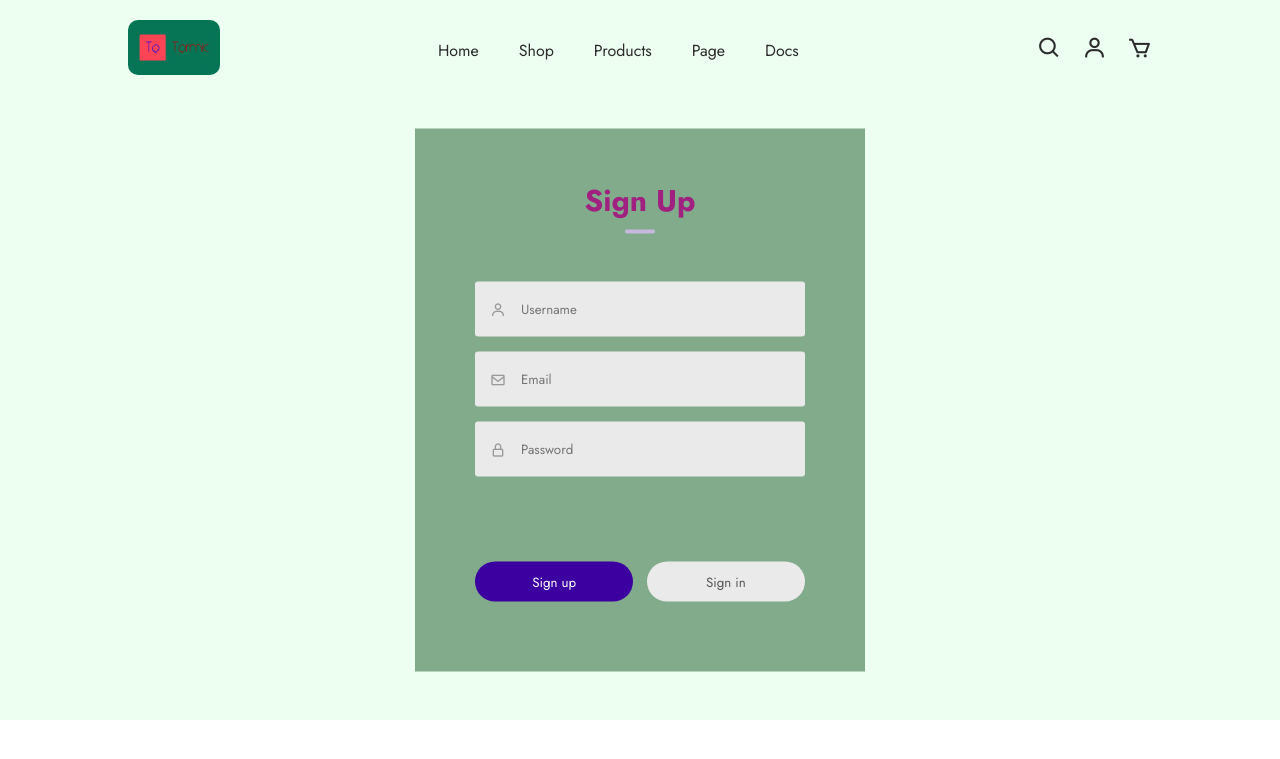
After one commit to Harijohnson/Ecom_Demo, a Django app: page /login/ in a window 1280 px wide. The commit adds this page. Shown: the top 759 px of the page. Run offline with Django 4.2, Linux system fonts and the light colour scheme; some web fonts are replaced.

Commit message:
login page is designed and checked

```diff
--- a/ecom_demo/store/static/css/product_info.css
+++ b/ecom_demo/store/static/css/product_info.css
@@ -169,7 +169,7 @@
 }
 
 
-form button {
+form .buy {
     background: #553ff0;
     color:#fff;
     font-size: 17px;
--- a/ecom_demo/store/static/css/store.css
+++ b/ecom_demo/store/static/css/store.css
@@ -278,3 +278,110 @@
     color:#111;
     text-transform: capitalize;
 }
+
+
+
+
+
+
+/* login styles */
+
+
+.container-login{
+    width:100%;
+    height:90vh;
+    background-color:#edfff1;
+}
+
+.form-box{
+    width:90%;
+    max-width: 450px;
+    position: absolute;
+    top:50%;
+    left:50%;
+    transform: translate(-50%,-50%);
+    background: #81ab8b;
+    padding:50px 60px 70px;
+    text-align: center;
+}
+
+.form-box h1{
+    font-size: 30px;
+    margin-bottom: 60px;
+    color:#a02180;
+    position:relative;
+}
+
+.form-box h1::after{
+    content:'';
+    width:30px;
+    height:4px;
+    border-radius:3px;
+    background:#c7b9dd;
+    position:absolute;
+    bottom: -12px;
+    left:50%;
+    transform: translate(-50%);
+}
+
+.input-field{
+    background:#eaeaea;
+    margin: 15px 0;
+    border-radius:3px;
+    display:flex;
+    align-items:center;
+    max-height: 65px;
+    transition: max-height 0.5s;
+    overflow: hidden;
+}
+
+input{
+    width:100%;
+    background:transparent;
+    border:0;
+    outline: 0;
+    padding:18px 15px;
+}
+.input-field i{
+    margin-left: 15px;
+    color:#999;
+}
+form p{
+    text-align:left;
+    padding:5px;
+    font-size: 17px;
+    display: none;
+
+}
+
+form p a{
+    text-decoration:none;
+    color:#3c00a0;
+
+}
+
+.btn-field-login{
+    width:100%;
+    display: flex;
+    justify-content: space-between;
+}
+.btn-field-login button{
+    flex-basis: 48%;
+    background: #3c00a0;
+    color:#fff;
+    height:40px;
+    border-radius:20px;
+    border:0;
+    outline:0;
+    cursor: pointer;
+    transition: background  1s;
+}
+
+.input-group{
+    height:280px;
+}
+
+.btn-field-login button.disable{
+    background: #eaeaea;
+    color:#555;
+}
--- a/ecom_demo/store/static/javascript/product_info.js
+++ b/ecom_demo/store/static/javascript/product_info.js
@@ -9,7 +9,7 @@ let btn = document.getElementsByClassName('btn');
 // console.log(productImg.src)
 btn[0].onclick = function (){
     // productImg.src ="{% static 'static/images/product1.png' %}";  this is not working in js
-    productImg.src ="../static/images/product1.png";  // this is working in js
+    productImg.src ="../static/images/products/product1.png";  // this is working in js
     for (bt of btn) {
         bt.classList.remove('active');
     }
@@ -17,7 +17,7 @@ btn[0].onclick = function (){
 
 }
 btn[1].onclick = function (){
-    productImg.src ="../static/images/product2.png";
+    productImg.src ="../static/images/products/product2.png";
     for (bt of btn) {
         bt.classList.remove('active');
     }
@@ -25,7 +25,7 @@ btn[1].onclick = function (){
 }
 
 btn[2].onclick = function (){
-    productImg.src ="../static/images/product3.png";
+    productImg.src ="../static/images/products/product3.png";
     for (bt of btn) {
         bt.classList.remove('active');
     }
--- a/ecom_demo/store/static/javascript/store.js
+++ b/ecom_demo/store/static/javascript/store.js
@@ -0,0 +1,23 @@
+let signupBtn= document.querySelector('#signupBtn');
+let signinBtn= document.querySelector('#signinBtn');
+let title= document.querySelector('#title');
+let nameField=document.querySelector('#nameField');
+let forgotPass=document.querySelector('.forgotPass');
+
+
+console.log(forgotPass);
+
+signinBtn.onclick = function() {
+    nameField.style.maxHeight='0';
+    title.innerHTML = 'Sign In';
+    signupBtn.classList.add('disable');
+    signinBtn.classList.remove('disable');
+    forgotPass.style.display = 'block';
+}
+signupBtn.onclick = function() {
+    nameField.style.maxHeight='60px';
+    title.innerHTML = 'Sign Up';
+    signinBtn.classList.add('disable');
+    signupBtn.classList.remove('disable');
+    forgotPass.style.display = 'none';
+}
--- a/ecom_demo/store/templates/store/base.html
+++ b/ecom_demo/store/templates/store/base.html
@@ -101,7 +104,7 @@
 
         <div class="nav-icon">
             <a href="#"><i class='bx bx-search'></i></a>
-            <a href="#"><i class='bx bx-user' ></i></a>
+            <a href="{% url 'login' %}"><i class='bx bx-user' ></i></a>
             <a href="#"><i class='bx bx-cart' ></i></a>
 
             <div class="bx bx-menu" id="menu-icon"></div>
--- /dev/null
+++ b/ecom_demo/store/templates/store/login.html
@@ -0,0 +1,46 @@
+<!DOCTYPE html>
+<html lang="en">
+<head>
+    {%extends 'store/base.html' %}
+    {% load static %}
+    <meta charset="UTF-8">
+    <meta name="viewport" content="width=device-width, initial-scale=1.0">
+    <title>Login</title>
+</head>
+<body>
+    {% block content %}
+    <div class="container-login">
+        <div class="form-box">
+            <h1 id="title">Sign Up</h1>
+            <form action="POST">
+                <div class="input-group">
+                    <div class="input-field" id="nameField">
+                        <i class='bx bx-user'></i>
+                        <input type="text"placeholder='Username'>
+                    </div>
+
+                    <div class="input-field">
+                        <i class='bx bx-envelope' ></i>
+                        <input type="email"placeholder='Email'>
+                    </div>
+
+                    <div class="input-field">
+                        <i class='bx bx-lock-alt' ></i>
+                        <input type="password"placeholder='Password'>
+                    </div>
+                    <p class="forgotPass"> <a href="#">Forgot Password </a></p>
+                </div>
+                <div class="btn-field-login">
+                    <button type="button" id="signupBtn">Sign up</button>
+                    <button type="button" id="signinBtn" class="disable" >Sign in</button>
+                </div>
+            </form>
+
+        </div>
+    </div>
+
+
+
+    {% endblock %}
+</body>
+</html>
--- a/ecom_demo/store/templates/store/product_info.html
+++ b/ecom_demo/store/templates/store/product_info.html
@@ -12,7 +12,7 @@
         <div class="container">
             <div class="product">
                 <div class="gallary">
-                    <img src="{% static 'images/product1.png' %}" alt="product1.png" id="productImg">
+                    <img src="{% static 'images/product/product1.png' %}" alt="product1.png" id="productImg">
                     <div class="controls">
                         <span class="btn active"></span>
                         <span class="btn"></span>
@@ -89,7 +89,7 @@
                                 </p>
                                 <input type="number" value="1">
                             </div>
-                            <button type="submit">Buy Now</button>
+                            <button class="buy" type="submit">Buy Now</button>
                         </form>
                     </div>
 
--- a/ecom_demo/store/urls.py
+++ b/ecom_demo/store/urls.py
@@ -22,9 +22,8 @@ urlpatterns = [
     path('admin/', admin.site.urls),
     path("",views.store,name='store'),   # redirecting to the views function named store
     path('product/',views.product,name='product'), # redirecting to product page
-
-
-
-
+    path('login/', views.login, name='login'),
+    path('signup/', views.signup, name='signup'),
+    path('signout/', views.signout, name='signout'),
 
 ]
--- a/ecom_demo/store/views.py
+++ b/ecom_demo/store/views.py
@@ -10,3 +10,16 @@ def store(request):
 def product(request):
     context={}
     return render(request,"store/product_info.html",context=context)
+
+
+def login(request):
+    context={}
+    return render(request, 'store/login.html',context=context)
+
+def signup(request):
+    context={}
+    return render(request, 'store/signup.html',context=context)
+
+def signout(request):
+    context={}
+    return render(request, 'store/signout.html',context=context)
```
Also changed, not shown: other parts of ecom_demo/store/templates/store/base.html (+4 -61 lines), ecom_demo/store/templates/store/signout.html (added, +11 -0 lines), ecom_demo/store/templates/store/signup.html (added, +24 -0 lines), ecom_demo/store/templates/store/store.html (+60 -0 lines).
